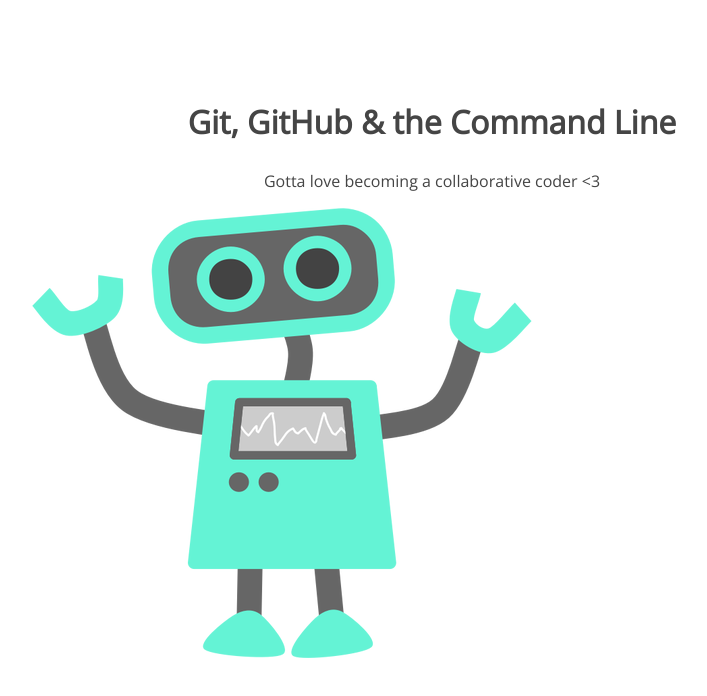
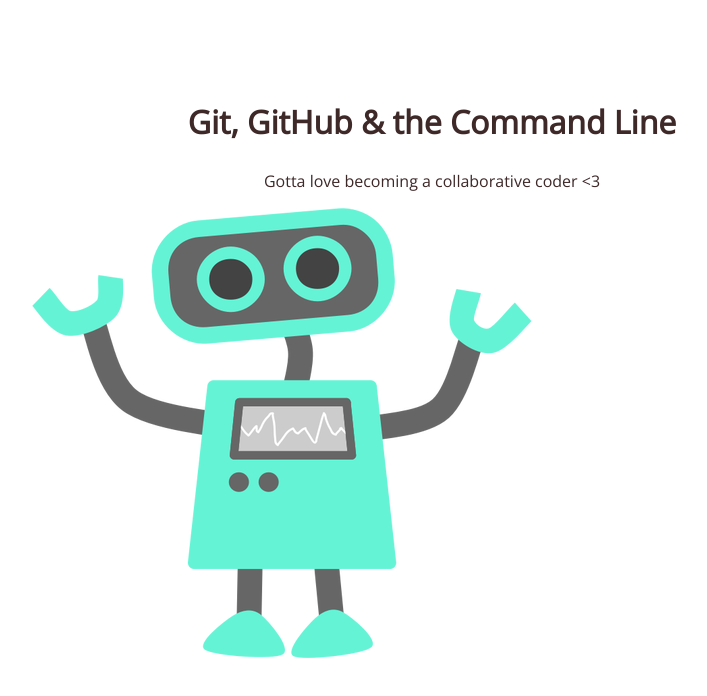
Before and after one commit to Halyette/105-project, a plain HTML site: page index.html in a window 1280 px wide. Shown: the whole page, without its empty margins (208-915 px from the left). Drawn offline with nearby package versions, Linux system fonts and the light colour scheme.

Commit message:
Changed h1 color.

```diff
--- a/css/style.css
+++ b/css/style.css
@@ -5,7 +5,7 @@ section {
 section h1,
 section p {
 	text-align: center;
-	color: #454545;
+	color: #3f2828;
 }
 section h1 {
 	font: 32px 'Open Sans';
```
